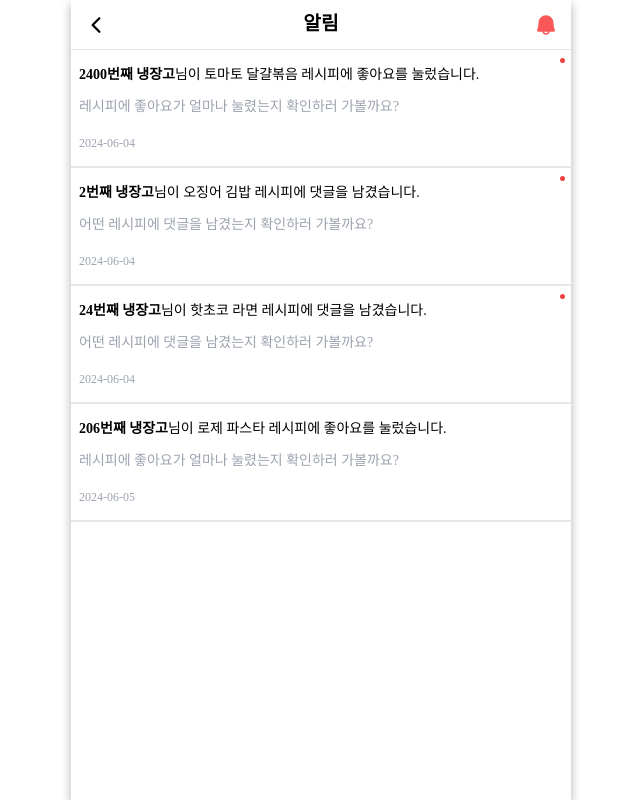
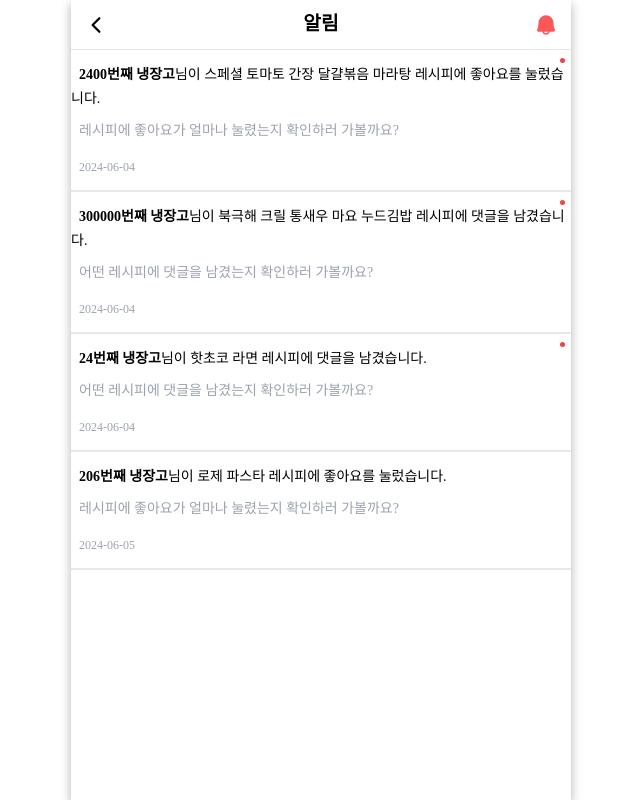
Before and after one commit to OZ-Coding-School/oz_02_main-001-FE, a React (Vite) app: page /notice in a window 1280 px wide. Shown: the whole page, without its empty margins (319-959 px from the left). Built offline with nearby package versions, Linux system fonts and the light colour scheme; a web font is replaced by a local one.

Commit message:
Chore: 화면 비율 테스트 용으로 데이터명 변경

```diff
--- a/src/pages/NotificationPage/page/index.tsx
+++ b/src/pages/NotificationPage/page/index.tsx
@@ -13,14 +13,14 @@ const NotificationPage = () => {
   const dummyData: NotificationType[] = [
     {
       nickname: "2400번째 냉장고",
-      title: "토마토 달걀볶음",
+      title: "스페셜 토마토 간장 달걀볶음 마라탕",
       type: "like",
       status: 1,
       date: "2024-06-04",
     },
     {
-      nickname: "2번째 냉장고",
-      title: "오징어 김밥",
+      nickname: "300000번째 냉장고",
+      title: "북극해 크릴 통새우 마요 누드김밥",
       type: "comment",
       status: 1,
       date: "2024-06-04",
```
